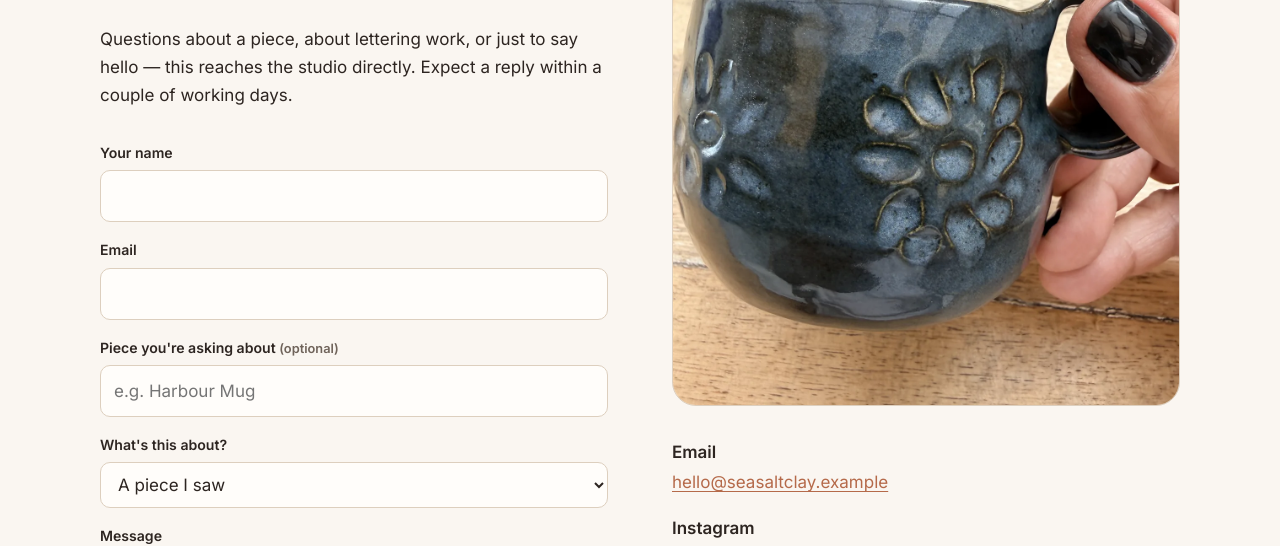
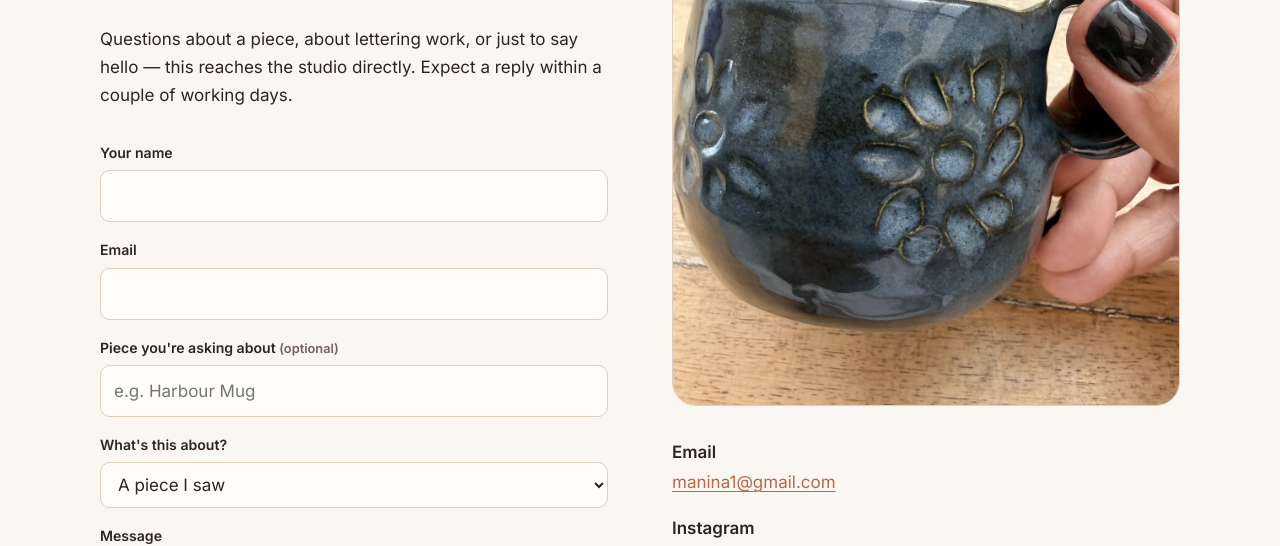
Before and after one commit to manina1-dev/Sea-salt-clay, a plain HTML site: page contact.html in a window 1280 px wide. Shown: the part 267-813 px from the top of the page. Drawn offline with Linux system fonts and the light colour scheme.

Commit message:
Use the studio's real contact address
Replaces the hello@seasaltclay.example placeholder on both contact pages
with the address the owner asked for, and drops it from the README's
list of things still to replace.

Co-Authored-By: Claude Opus 5 <noreply@anthropic.com>
Claude-Session: https://claude.ai/code/session_01HBGCxSPKHGmMVJt7C3yJTt

```diff
--- a/contact.html
+++ b/contact.html
@@ -88,7 +88,7 @@
         <dl class="info-list">
           <div>
             <dt>Email</dt>
-            <dd style="margin:0"><a href="mailto:hello@seasaltclay.example">hello@seasaltclay.example</a></dd>
+            <dd style="margin:0"><a href="mailto:manina1@gmail.com">manina1@gmail.com</a></dd>
           </div>
           <div>
             <dt>Instagram</dt>
```
Also changed, not shown: el/contact.html (+1 -1 lines), 1 other file.
